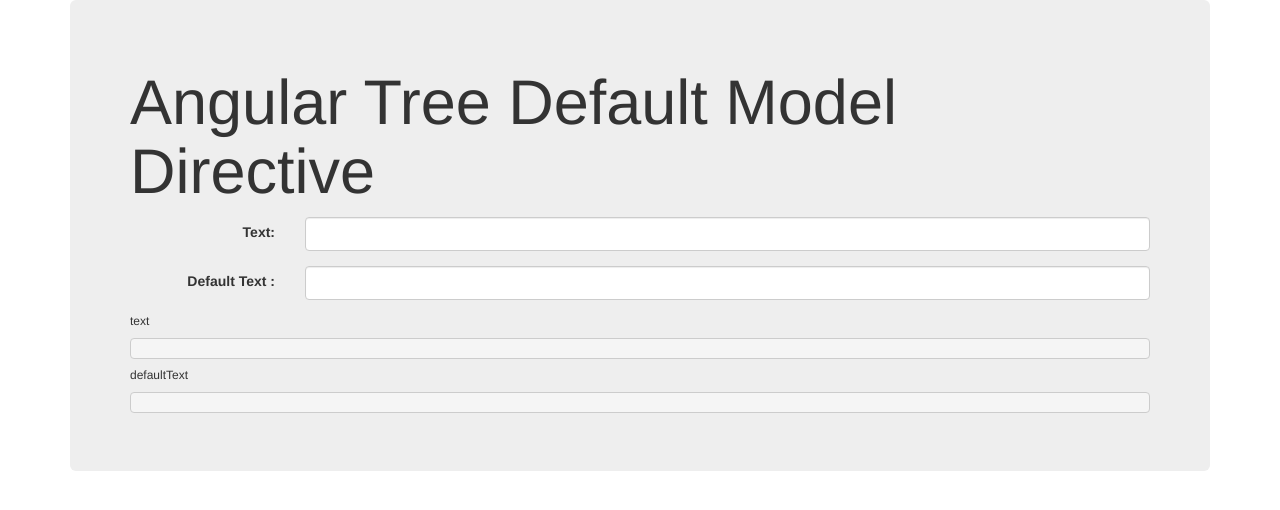
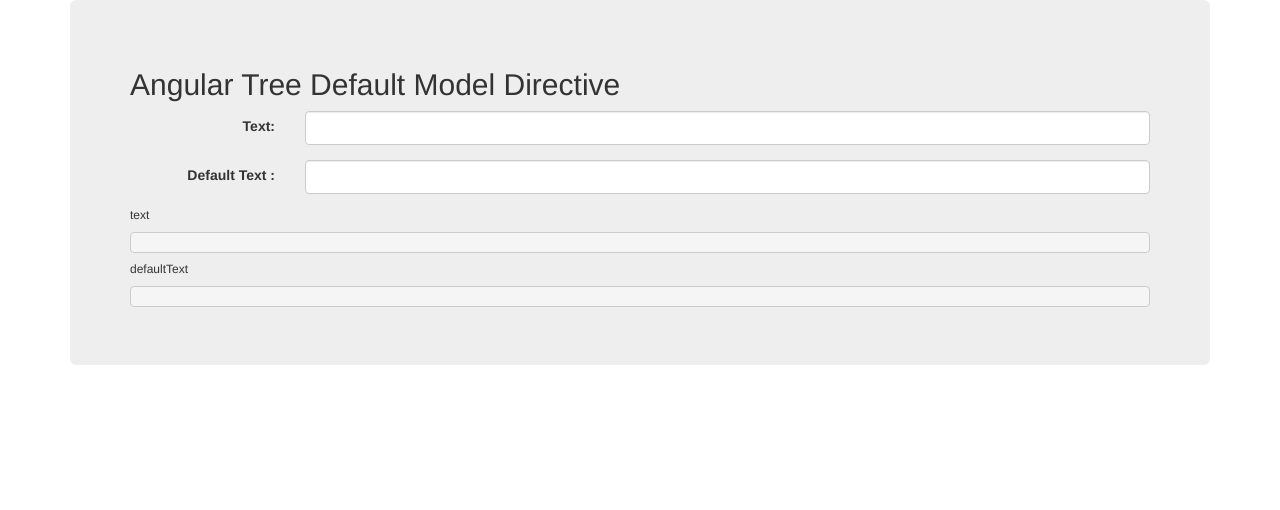
Before and after one commit to Treeweb/angular-tree-default-model, a website: page index.html in a window 1280 px wide. Drawn offline with nearby package versions, Linux system fonts and the light colour scheme.

Commit message:
Built angular-tree-default-model from commit e48fead on branch dev

```diff
--- a/index.html
+++ b/index.html
@@ -31,7 +31,7 @@
     <div class="container">
         <div class="jumbotron">
 
-            <h1>Angular Tree Default Model Directive</h1>
+            <h2>Angular Tree Default Model Directive</h2>
 
             <form name="myForm" class="form-horizontal">
                 <div class="form-group">
```
